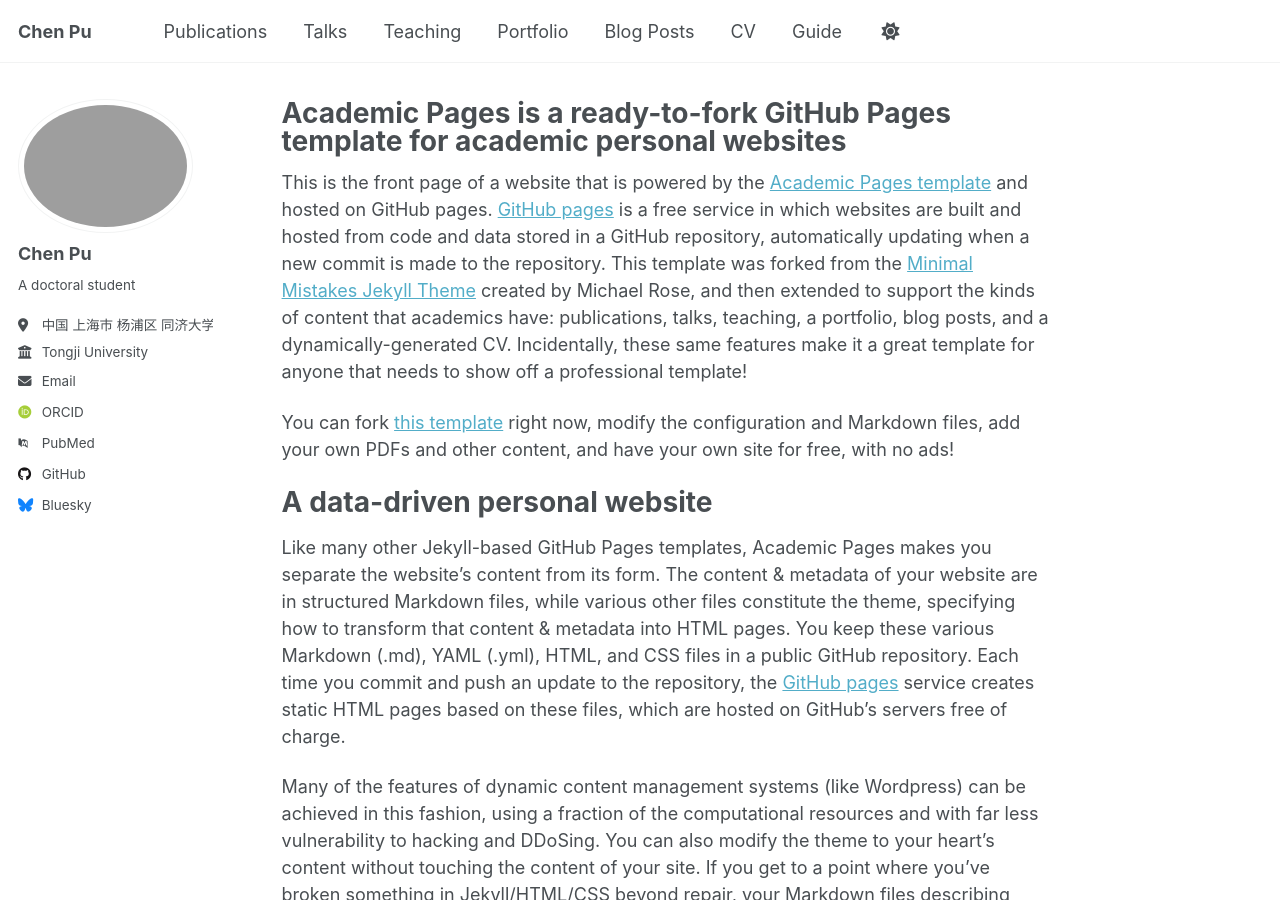
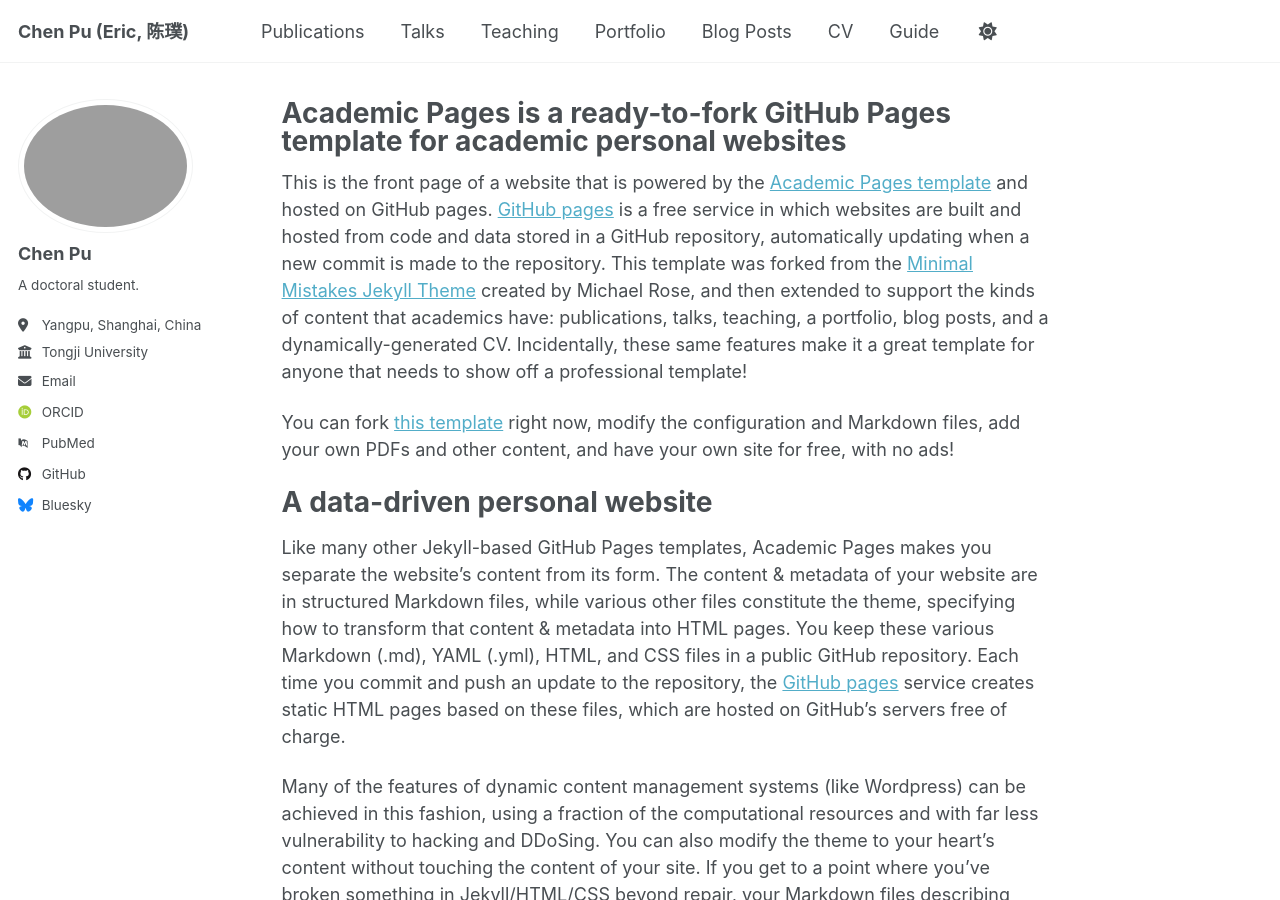
Before and after one commit to Ericpuzai/chenpu.github.io, a Jekyll site: the page built from _pages/about.md, in a window 1280 px wide and 900 px high. Built offline with Jekyll 4.4.1, drawn with Linux system fonts in a browser that asks for light colours; some web fonts are replaced; a script that is not in the unit is left out.

Commit message:
Update _config.yml

```diff
--- a/_config.yml
+++ b/_config.yml
@@ -9,7 +9,7 @@
 # Basic Site Settings
 locale                   : "en-US"
 site_theme               : "default" # Currently available options are "default", "air"
-title                    : "Chen Pu"
+title                    : "Chen Pu (Eric, 陈璞)"
 title_separator          : "-"
 name                     : &name "Chen Pu"
 description              : &description "Chenpu's academic portfolio"   # Update this with a general description of your site, this is the default if not overridden by a page
@@ -26,11 +26,11 @@ author:
   avatar           : "profile.png"
   name             : "Chen Pu"
   pronouns         : # example: "she/her"
-  bio              : "A doctoral student"
-  location         : "中国 上海市 杨浦区 同济大学"
+  bio              : "A doctoral student."
+  location         : "Yangpu, Shanghai, China"
   employer         : "Tongji University"
   uri              : # URL
-  email            : "none@example.org"
+  email            : "chenpu@tongji.edu.cn"
 
   # Academic websites
   academia         : # URL
@@ -48,7 +48,7 @@ author:
   bitbucket        : # Username - Update with your username on the site
   codepen          : # Username
   dribbble         : # Username
-  github           : "academicpages"
+  github           : "https://github.com/Ericpuzai"
   kaggle           : # Username
   stackoverflow    : # User number or user number and name (i.e., use "1" or "1/jeff-atwood")
 
```
